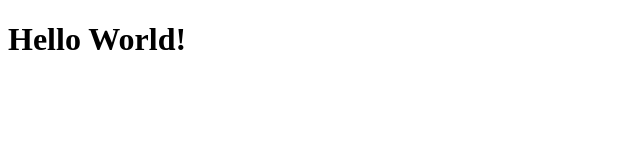
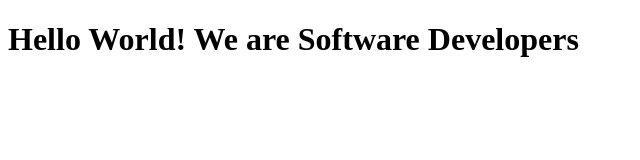
Before and after one commit to rgcavalheiro/MicroverseProjectPR, a plain HTML site: page index.html in a window 1280 px wide. Shown: the whole page, without its empty margins (0-640 px from the left). Drawn offline with Linux system fonts and the light colour scheme.

Commit message:
Update index.html
add developer

```diff
--- a/index.html
+++ b/index.html
@@ -7,7 +7,7 @@
 </head>
 
 <body>
-	<h1>Hello World!</h1>
+	<h1>Hello World! We are Software Developers</h1>
 </body>
 
 </html>
```
